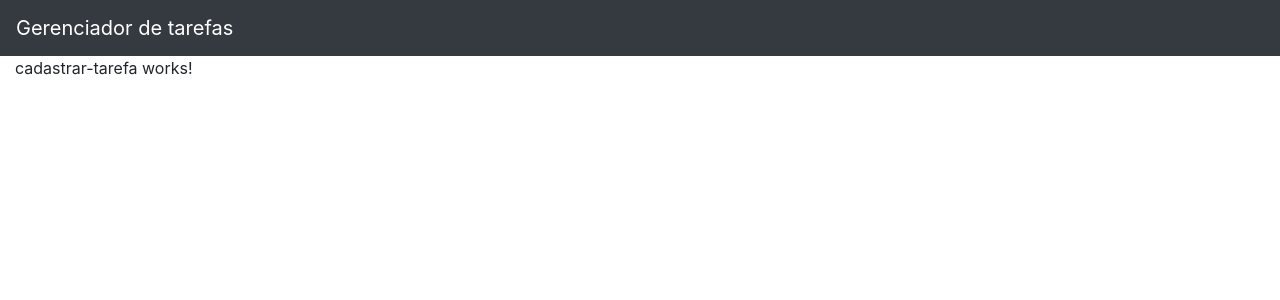
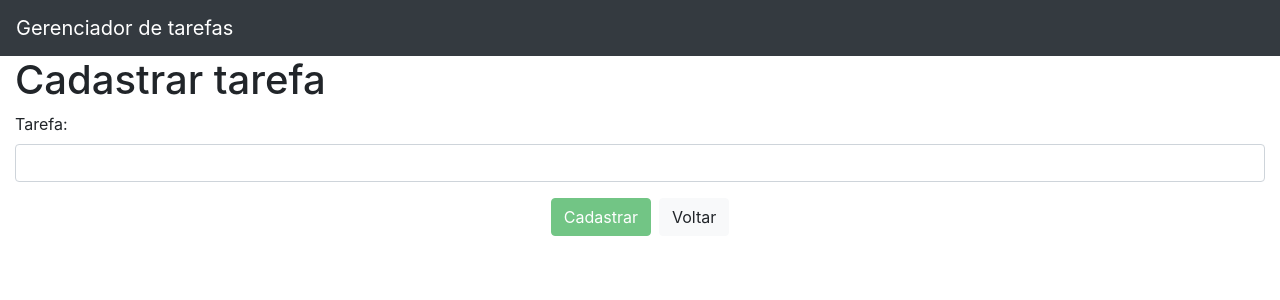
Before and after one commit to neibarros/gerenciador-de-tarefas, an Angular app: page /tarefas/cadastrar in a window 1280 px wide. Shown: the top 300 px of the page. Built offline with nearby package versions, Linux system fonts and the light colour scheme.

Commit message:
implementing cadastro de tarefas

```diff
--- a/src/app/tarefas/cadastrar/cadastrar-tarefa.component.html
+++ b/src/app/tarefas/cadastrar/cadastrar-tarefa.component.html
@@ -1,3 +1,25 @@
-<p>
-  cadastrar-tarefa works!
-</p>
+<div class="row">
+	<div class="col-md">
+		<h1>Cadastrar tarefa</h1>
+	</div>
+</div>
+
+<form #formTarefa="ngForm">
+	<div class="form-group">
+		<label for="nome">Tarefa:</label>
+		<input type="text" class="form-control" id="nome" name="nome" [(ngModel)]="tarefa.nome" #nome="ngModel" minlength="5" required>
+		<div *ngIf="nome.errors && (nome.dirty || nome.touched)" class="text-danger">
+			<div [hidden]="!nome.errors.required">
+				Digite a tarefa.
+			</div>
+			<div [hidden]="!nome.errors.minlength">
+				A tarefa deve conter ao menos 5 caracteres.
+			</div>
+		</div>
+	</div>
+
+	<div class="form-group text-center">
+		<button type="submit" class="btn btn-success mr-2" (click)="cadastrar()" [disabled]="!formTarefa.form.valid">Cadastrar</button>
+		<a [routerLink]="['/tarefas']" class="btn btn-light">Voltar</a>
+	</div>
+</form>
--- a/src/app/tarefas/cadastrar/cadastrar-tarefa.component.ts
+++ b/src/app/tarefas/cadastrar/cadastrar-tarefa.component.ts
@@ -1,4 +1,8 @@
-import { Component, OnInit } from '@angular/core';
+import { Component, OnInit, ViewChild } from '@angular/core';
+import { NgForm } from '@angular/forms';
+import { Router } from '@angular/router';
+
+import { Tarefa, TarefaService } from '../shared';
 
 @Component({
 	selector: 'app-cadastrar-tarefa',
@@ -7,9 +11,23 @@
 })
 export class CadastrarTarefaComponent implements OnInit {
 
-	constructor() { }
+	@ViewChild('formTarefa') formTarefa: NgForm;
+	tarefa: Tarefa;
+
+	constructor(
+		private tarefaService: TarefaService,
+		private router: Router
+	) { }
 
 	ngOnInit() {
+		this.tarefa = new Tarefa();
+	}
+
+	cadastrar(): void {
+		if (this.formTarefa.form.valid) {
+			this.tarefaService.cadastrar(this.tarefa);
+			this.router.navigate(['/tarefas']);
+		}
 	}
 
 }
```
